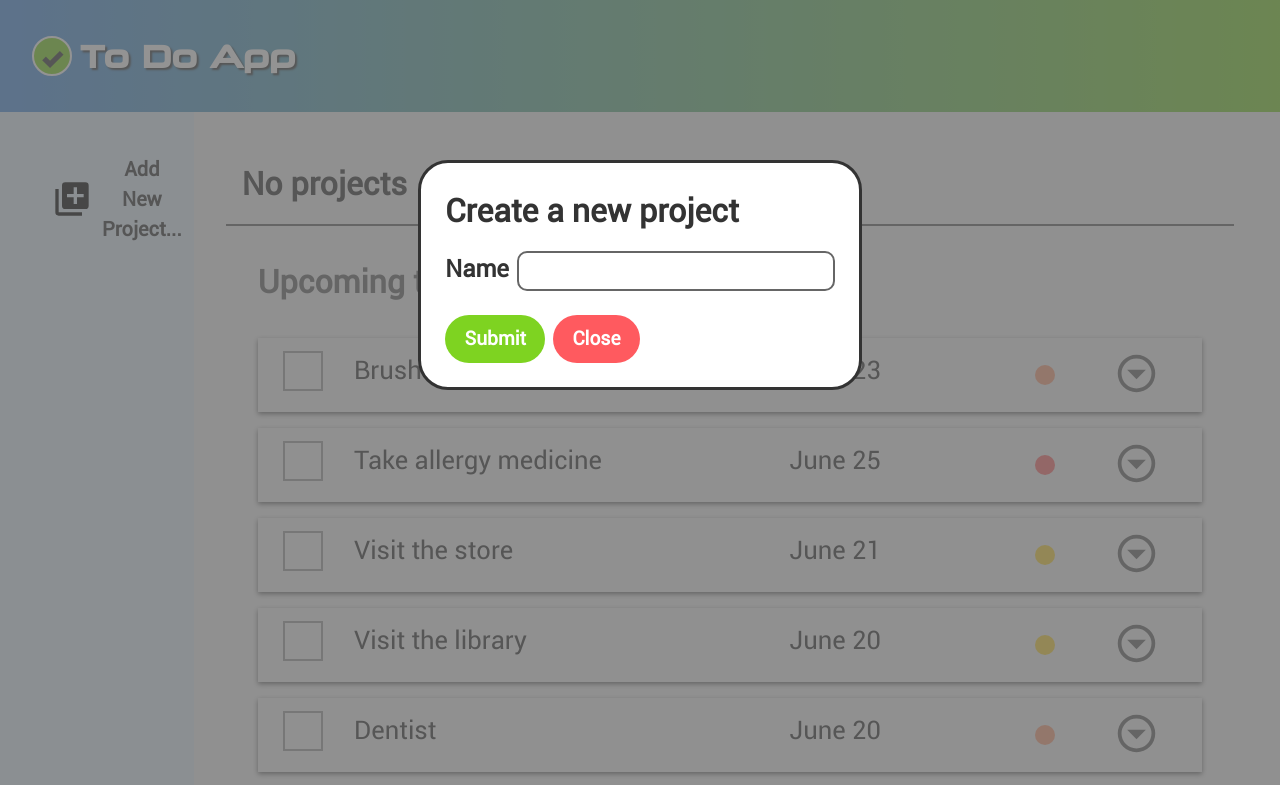
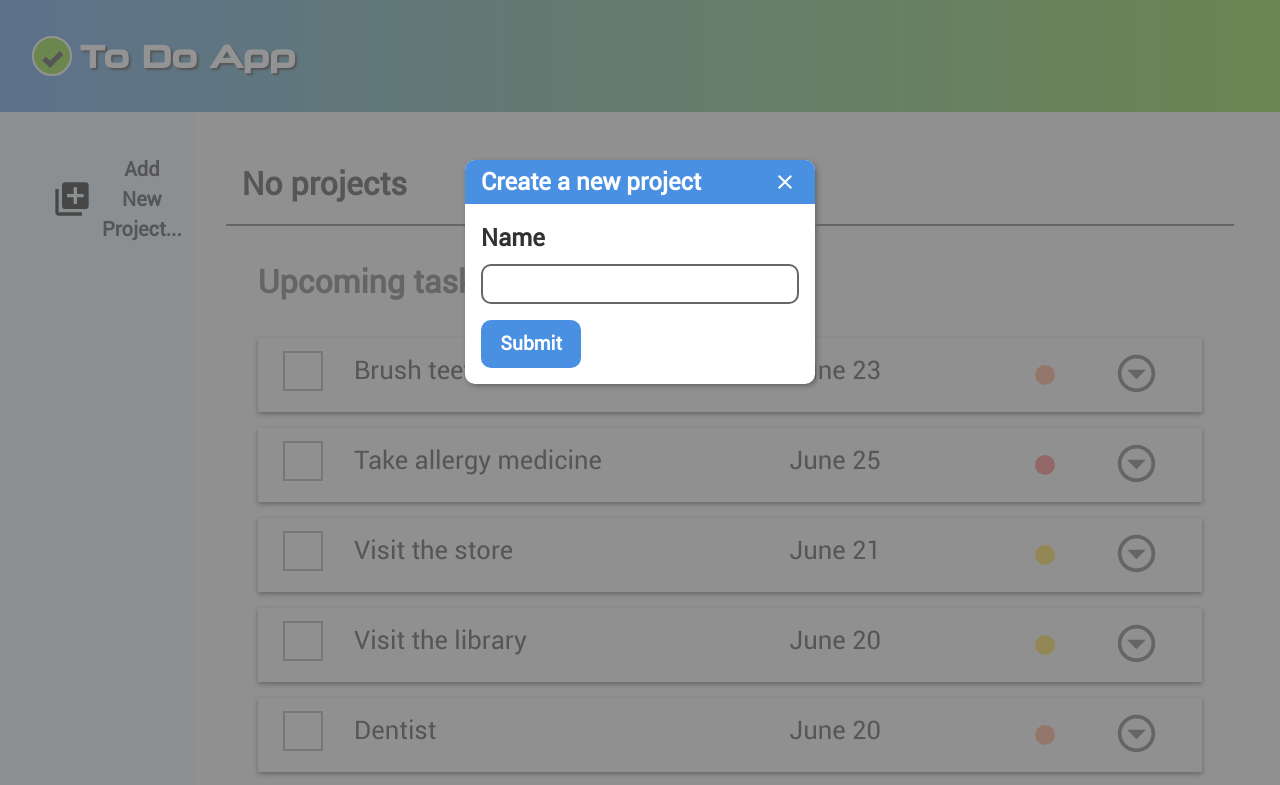
Before and after one commit to V1IRuZ/todo-list, a website built with webpack: page src/template.html in a window 1280 px wide. Both pictures are taken after a click on the button "Add New Project...". Shown: the top 785 px of the page. Built offline with nearby package versions, Linux system fonts and the light colour scheme.

Commit message:
Redesign the project creation modal
The close button for the project creation modal was changed to an "X" icon and placed in the upper right corner. The colors were changed to match the theme.

```diff
--- a/src/styles.css
+++ b/src/styles.css
@@ -150,24 +150,32 @@
   dialog {
     margin: 0 auto;
     top: 20vh;
-    padding: 1.5em;
-    border-radius: 30px;
+    border-radius: 10px;
     font-weight: 900;
     color: var(--dark-gray);
+    border-style: none;
+    padding: 0;
+    box-shadow: 2px 2px 5px var(--medium-gray);
+  }
+
+  .modal-header {
+    display: flex;
+    justify-content: space-between;
+    background-color: var(--sky-blue);
+    color: var(--off-white);
+    padding: 0.25em 1em;
   }
 
   .project-form {
-    display: grid;
-    grid-template-rows: repeat(3, 1fr);
+    display: flex;
+    flex-direction: column;
     gap: 1em;
-  }
-
-  .project-form h2 {
-    font-size: 2rem;
+    padding: 1em;
   }
 
   .project-form > div {
     display: flex;
+    flex-direction: column;
     gap: 0.5em;
   }
 
@@ -189,17 +197,22 @@
   .task-btns > button {
     font-size: 1.2rem;
     padding: var(--btn-padding);
-    border-radius: 30px;
+    border-radius: 10px;
     color: var(--off-white);
   }
 
+  .close-project {
+    padding: 2px;
+    background-color: var(--sky-blue);
+    border-radius: 10x;
+  }
 
   .submit-project,
   .submit-task {
-    background-color: var(--soft-green);
+    background-color: var(--sky-blue);
+    width: 100px;
   }
 
-  .close-project,
   .close-task {
     background-color: var(--warm-red);
   }
--- a/src/template.html
+++ b/src/template.html
@@ -7,15 +7,19 @@
 </head>
 <body>
     <dialog class="project-modal" id="project-modal">
+        <div class="modal-header">
+            <h2>Create a new project</h2>
+            <button class="close-project">
+                <img src="./icons/close.svg" alt="Cancel creating a new project">
+            </button>
+        </div>
         <form action="" method="dialog" class="project-form">
-            <h2>Create a new project</h2>
             <div>
                 <label for="name">Name</label>
                 <input type="text" id="name" name="project-name" minlength="1" maxlength="30" required>
             </div>
             <div>
                 <button type="submit" class="submit-project">Submit</button>
-                <button class="close-project">Close</button>
             </div>
         </form>
     </dialog>
```
Also changed, not shown: src/icons/cancel_24dp_E3E3E3_FILL0_wght400_GRAD0_opsz24.svg (added), src/icons/close.svg (added).
